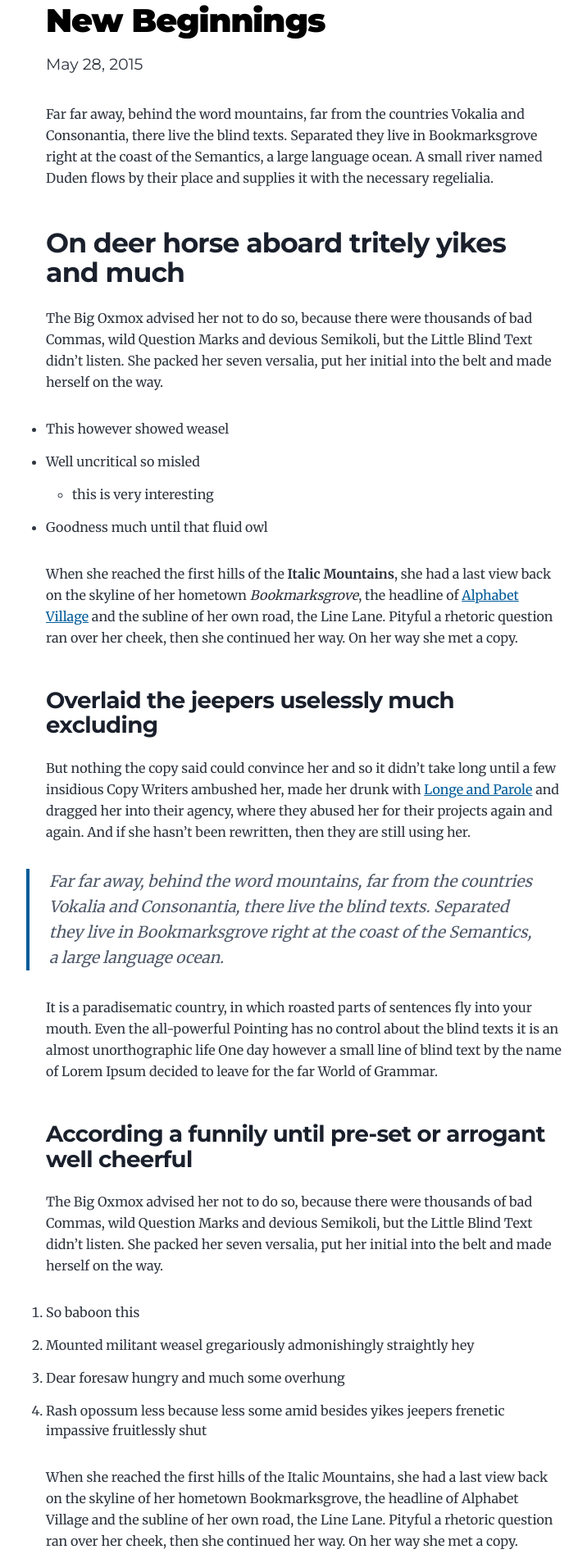
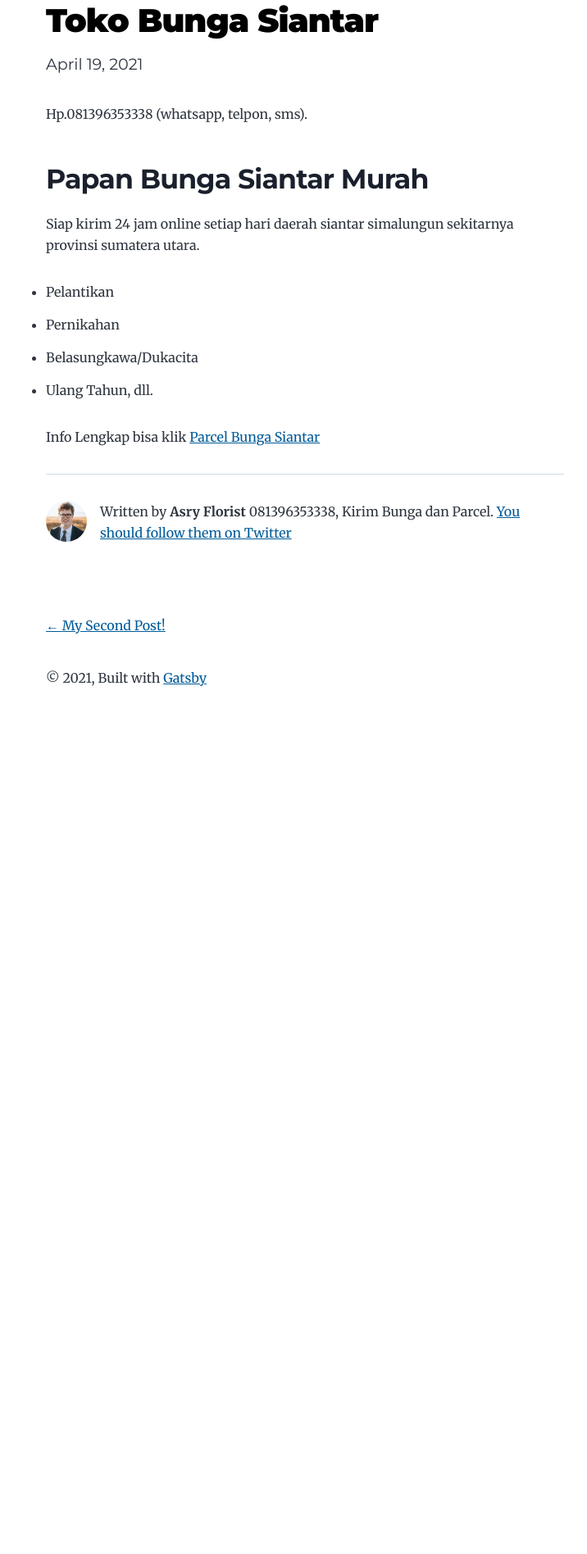
Before and after one commit to siantarbunga/parcelbunga, a Gatsby site: page /new-beginnings/ in a window 1280 px wide. Shown: the part 114-2010 px from the top of the page at 82% size, without its empty margins (268-984 px from the left). After the commit the page ends 1017 px from the top, so only its background shows below. Built offline with nearby package versions, Linux system fonts and the light colour scheme; Gatsby itself is replaced by a stand-in of ours.

Commit message:
Update index.md

```diff
--- a/content/blog/new-beginnings/index.md
+++ b/content/blog/new-beginnings/index.md
@@ -1,108 +1,19 @@
 ---
-title: New Beginnings
-date: "2015-05-28T22:40:32.169Z"
-description: This is a custom description for SEO and Open Graph purposes, rather than the default generated excerpt. Simply add a description field to the frontmatter.
+title: Toko Bunga Siantar
+date: "2021-04-19T22:23:32.169Z"
+description: Toko Bunga Siantar Asry Florist, Kirim Bunga Mudah dan Simpel. Harga Terbaru Tahun 2021.
 ---
 
-Far far away, behind the word mountains, far from the countries Vokalia and
-Consonantia, there live the blind texts. Separated they live in Bookmarksgrove
-right at the coast of the Semantics, a large language ocean. A small river named
-Duden flows by their place and supplies it with the necessary regelialia.
+Hp.081396353338 (whatsapp, telpon, sms).
 
-## On deer horse aboard tritely yikes and much
+## Papan Bunga Siantar Murah
 
-The Big Oxmox advised her not to do so, because there were thousands of bad
-Commas, wild Question Marks and devious Semikoli, but the Little Blind Text
-didn’t listen. She packed her seven versalia, put her initial into the belt and
-made herself on the way.
+Siap kirim 24 jam online setiap hari daerah siantar simalungun sekitarnya provinsi sumatera utara.
 
-- This however showed weasel
-- Well uncritical so misled
-  - this is very interesting
-- Goodness much until that fluid owl
+- Pelantikan
+- Pernikahan
+- Belasungkawa/Dukacita
+- Ulang Tahun, dll.
 
-When she reached the first hills of the **Italic Mountains**, she had a last
-view back on the skyline of her hometown _Bookmarksgrove_, the headline of
-[Alphabet Village](http://google.com) and the subline of her own road, the Line
-Lane. Pityful a rhetoric question ran over her cheek, then she continued her
-way. On her way she met a copy.
-
-### Overlaid the jeepers uselessly much excluding
-
-But nothing the copy said could convince her and so it didn’t take long until a
-few insidious Copy Writers ambushed her, made her drunk with
-[Longe and Parole](http://google.com) and dragged her into their agency, where
-they abused her for their projects again and again. And if she hasn’t been
-rewritten, then they are still using her.
-
-> Far far away, behind the word mountains, far from the countries Vokalia and
-> Consonantia, there live the blind texts. Separated they live in Bookmarksgrove
-> right at the coast of the Semantics, a large language ocean.
-
-It is a paradisematic country, in which roasted parts of sentences fly into your
-mouth. Even the all-powerful Pointing has no control about the blind texts it is
-an almost unorthographic life One day however a small line of blind text by the
-name of Lorem Ipsum decided to leave for the far World of Grammar.
-
-### According a funnily until pre-set or arrogant well cheerful
-
-The Big Oxmox advised her not to do so, because there were thousands of bad
-Commas, wild Question Marks and devious Semikoli, but the Little Blind Text
-didn’t listen. She packed her seven versalia, put her initial into the belt and
-made herself on the way.
-
-1.  So baboon this
-2.  Mounted militant weasel gregariously admonishingly straightly hey
-3.  Dear foresaw hungry and much some overhung
-4.  Rash opossum less because less some amid besides yikes jeepers frenetic
-    impassive fruitlessly shut
-
-When she reached the first hills of the Italic Mountains, she had a last view
-back on the skyline of her hometown Bookmarksgrove, the headline of Alphabet
-Village and the subline of her own road, the Line Lane. Pityful a rhetoric
-question ran over her cheek, then she continued her way. On her way she met a
-copy.
-
-> The copy warned the Little Blind Text, that where it came from it would have
-> been rewritten a thousand times and everything that was left from its origin
-> would be the word "and" and the Little Blind Text should turn around and
-> return to its own, safe country.
-
-But nothing the copy said could convince her and so it didn’t take long until a
-few insidious Copy Writers ambushed her, made her drunk with Longe and Parole
-and dragged her into their agency, where they abused her for their projects
-again and again. And if she hasn’t been rewritten, then they are still using
-her. Far far away, behind the word mountains, far from the countries Vokalia and
-Consonantia, there live the blind texts.
-
-#### Silent delightfully including because before one up barring chameleon
-
-Separated they live in Bookmarksgrove right at the coast of the Semantics, a
-large language ocean. A small river named Duden flows by their place and
-supplies it with the necessary regelialia. It is a paradisematic country, in
-which roasted parts of sentences fly into your mouth.
-
-Even the all-powerful Pointing has no control about the blind texts it is an
-almost unorthographic life One day however a small line of blind text by the
-name of Lorem Ipsum decided to leave for the far World of Grammar. The Big Oxmox
-advised her not to do so, because there were thousands of bad Commas, wild
-Question Marks and devious Semikoli, but the Little Blind Text didn’t listen.
-
-##### Wherever far wow thus a squirrel raccoon jeez jaguar this from along
-
-She packed her seven versalia, put her initial into the belt and made herself on
-the way. When she reached the first hills of the Italic Mountains, she had a
-last view back on the skyline of her hometown Bookmarksgrove, the headline of
-Alphabet Village and the subline of her own road, the Line Lane. Pityful a
-rhetoric question ran over her cheek, then she continued her way. On her way she
-met a copy.
-
-###### Slapped cozy a that lightheartedly and far
-
-The copy warned the Little Blind Text, that where it came from it would have
-been rewritten a thousand times and everything that was left from its origin
-would be the word "and" and the Little Blind Text should turn around and return
-to its own, safe country. But nothing the copy said could convince her and so it
-didn’t take long until a few insidious Copy Writers ambushed her, made her drunk
-with Longe and Parole and dragged her into their agency, where they abused her
-for their projects again and again.
+Info Lengkap bisa klik
+[Parcel Bunga Siantar](https://www.bungabuketcom/shop/)
```
